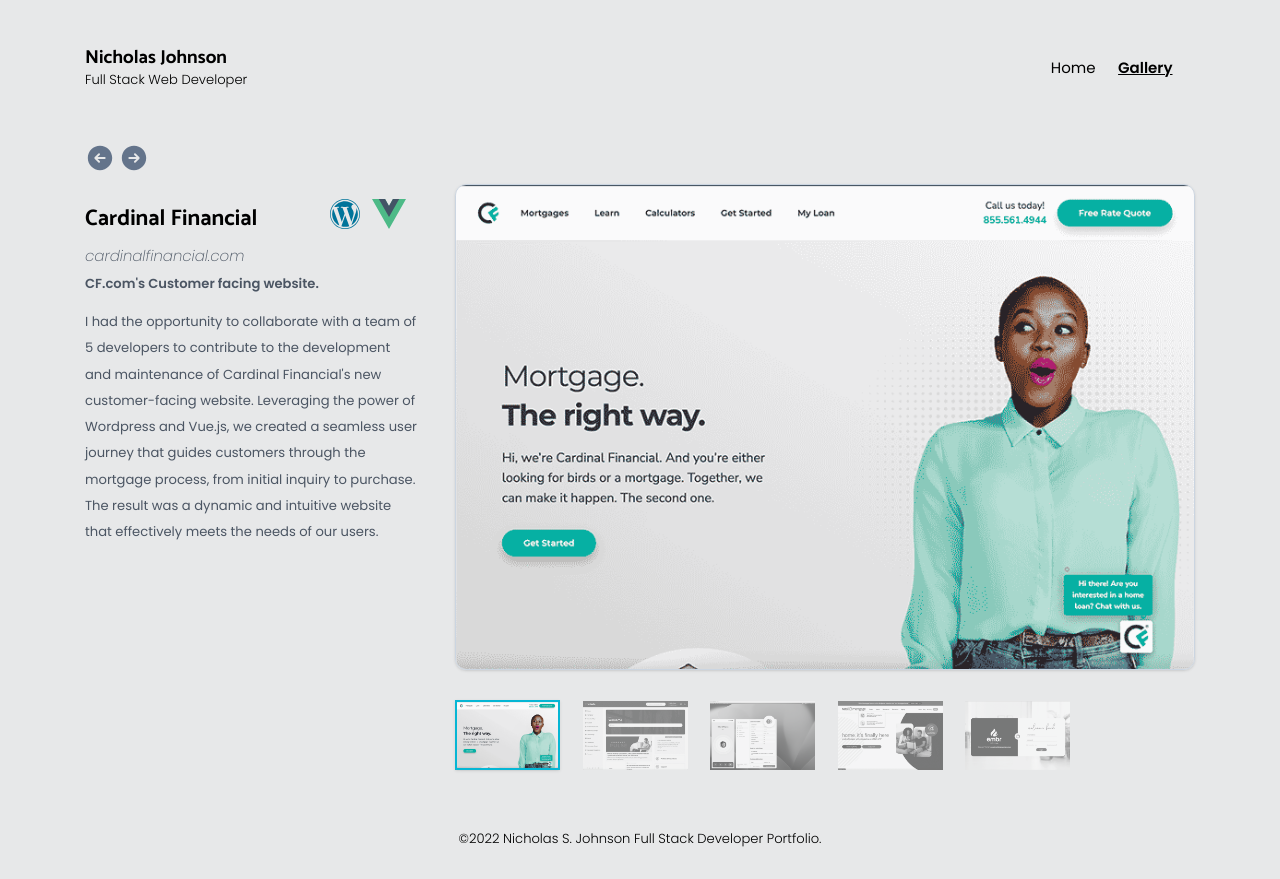
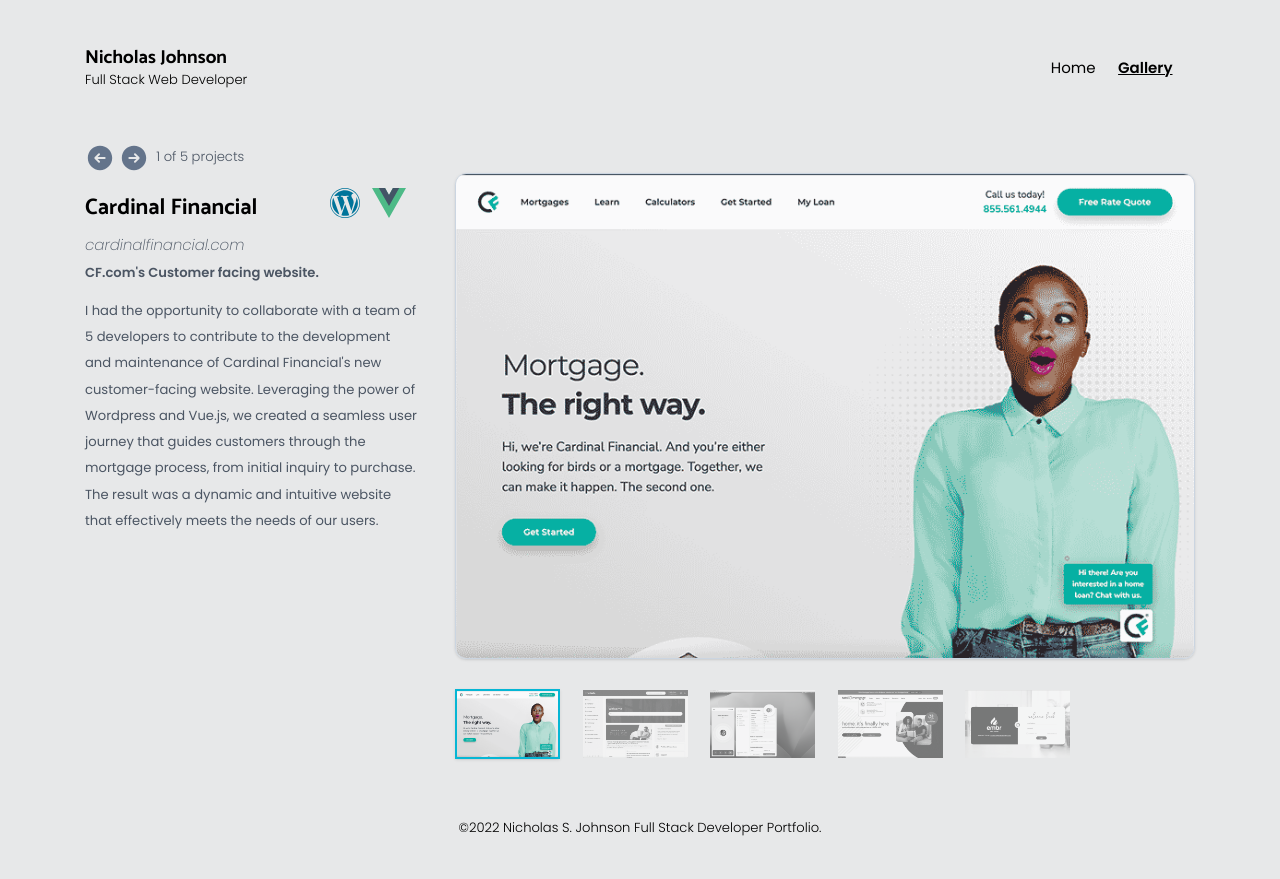
Before and after one commit to n1ch0la5/portfolio2, a Vue app: page /gallery in a window 1280 px wide. Built offline with nearby package versions, Linux system fonts and the light colour scheme.

Commit message:
added pinia store

```diff
--- a/package.json
+++ b/package.json
@@ -11,6 +11,7 @@
   "dependencies": {
     "@heroicons/vue": "^2.0.13",
     "@vueuse/core": "^9.6.0",
+    "pinia": "^2.1.7",
     "typescript": "^4.9.4",
     "vue": "^3.2.45",
     "vue-router": "^4.0.13"
--- a/src/main.ts
+++ b/src/main.ts
@@ -1,6 +1,13 @@
 import { createApp } from 'vue'
 import './style.css'
+import { createPinia } from 'pinia'
 import App from './App.vue'
 import router from './router'
 
-createApp(App).use(router).mount('#app')
+const pinia = createPinia()
+const app = createApp(App)
+
+app.use(pinia)
+app.use(router)
+
+app.mount('#app')
--- /dev/null
+++ b/src/stores/project.ts
@@ -0,0 +1,29 @@
+import { defineStore } from 'pinia'
+import { ref, computed } from 'vue'
+
+export const useProjectStore = defineStore('project', () => {
+
+    interface Project {
+        id: number,
+        title: string,
+        url: string,
+        link: string,
+        description: string,
+        about: string,
+        name: string,
+        image: string,
+        logos: string[]
+    }
+
+    const projects = ref<Project[]>([
+        {id: 1, title: 'Cardinal Financial', url: 'cardinalfinancial.com', link: 'https://www.cardinalfinancial.com', description: 'CF.com\'s Customer facing website.', about: "I had the opportunity to collaborate with a team of 5 developers to contribute to the development and maintenance of Cardinal Financial's new customer-facing website. Leveraging the power of Wordpress and Vue.js, we created a seamless user journey that guides customers through the mortgage process, from initial inquiry to purchase. The result was a dynamic and intuitive website that effectively meets the needs of our users.", name: 'cardinalfinancial.com', image: 'cf_com', logos: ['wordpress', 'vue']},
+        {id: 2, title: 'CF Hub', url: 'thehub.cardinalfinancial.com', link: '', description: 'Cardinal Financial Employee hub.', about: "As my inaugural project with Cardinal Financial, I had the privilege of working alongside two other developers to build and maintain a new employee-facing hub, complete with company announcements, achievements, and other engaging features. Utilizing Wordpress and Vue.js, we were able to create a dynamic and user-friendly intranet that fosters communication and collaboration within the organization. Overall, it was a rewarding experience and I am excited to see how this resource continues to support and enhance the experience of our employees.", name: 'thehub', image: 'thehub', logos: ['wordpress', 'vue']},
+        {id: 3, title: 'Ringlead Sales Dialer', url: '', link: '', description: 'Internal Sales Dialer used by our team of 200+ Salesmen.', about: "Worked with a team of developers to create an internal sales dialer in Vite/Vue/Typescript and a Python Backend on AWS. I was in charge of creating pinia stores and implementing websockets with middle out compression to connect our front and back ends for lightning quick response times.", name: 'Ringlead', image: 'ringlead', logos: ['vue']},
+        {id: 4, title: 'Total Mortgage', url: 'totalmortgage.com', link: 'https://www.totalmortgage.com', description: 'Customer facing website', about: "One of my first significant projects using the Laravel framework was the development of totalmortgage.com. Alongside my team, I employed Laravel and Vue.js to create a comprehensive mortgage website that featured a customer portal for tracking loan progress (think Dominos pizza tracker for mortgages). The result was a user-friendly and efficient platform that streamlined the mortgage process for both customers and the company. This project presented a great opportunity for me to demonstrate my skills and expand my expertise in Laravel and Vue.js, and it was both challenging and rewarding.", name: 'totalmortgage.com', image: 'tms_com', logos: ['laravel', 'vue']},
+        {id: 5, title: 'TMS Embr', url: 'marketing.totalmortgage.com', link: '', description: 'Marketing task manager, and promotional material generator.', about: "As a developer, I had the chance to work on a project called Embr, an in-house task manager and promotional material generator specifically designed for the Total Mortgage marketing team. With features similar to Asana or Monday, Embr was built using React and a Laravel backend/API and marked my first experience working with JavaScript frameworks. Embr served as a valuable tool for the marketing team, helping them to organize and manage their tasks and promotional materials more efficiently. It was a challenging and rewarding project that allowed me to expand my skills and deepen my understanding of these technologies.", name: 'embr', image: 'embr', logos: ['laravel', 'react']},
+      ]);
+
+      const projectCount = computed(() => projects.value.length)
+
+    return { projects, projectCount }
+  })
--- a/src/views/GalleryView.vue
+++ b/src/views/GalleryView.vue
@@ -1,18 +1,14 @@
 <script setup lang="ts">
 import { ref, computed } from "vue"
 import { ArrowLeftCircleIcon, ArrowRightCircleIcon } from '@heroicons/vue/24/solid'
+import { useProjectStore } from "../stores/project"
 
-const projects = ref([
-  {id: 1, title: 'Cardinal Financial', url: 'cardinalfinancial.com', link: 'https://www.cardinalfinancial.com', description: 'CF.com\'s Customer facing website.', about: "I had the opportunity to collaborate with a team of 5 developers to contribute to the development and maintenance of Cardinal Financial's new customer-facing website. Leveraging the power of Wordpress and Vue.js, we created a seamless user journey that guides customers through the mortgage process, from initial inquiry to purchase. The result was a dynamic and intuitive website that effectively meets the needs of our users.", name: 'cardinalfinancial.com', image: 'cf_com', logos: ['wordpress', 'vue']},
-  {id: 2, title: 'CF Hub', url: 'thehub.cardinalfinancial.com', link: '', description: 'Cardinal Financial Employee hub.', about: "As my inaugural project with Cardinal Financial, I had the privilege of working alongside two other developers to build and maintain a new employee-facing hub, complete with company announcements, achievements, and other engaging features. Utilizing Wordpress and Vue.js, we were able to create a dynamic and user-friendly intranet that fosters communication and collaboration within the organization. Overall, it was a rewarding experience and I am excited to see how this resource continues to support and enhance the experience of our employees.", name: 'thehub', image: 'thehub', logos: ['wordpress', 'vue']},
-  {id: 3, title: 'Ringlead Sales Dialer', url: '', link: '', description: 'Internal Sales Dialer used by our team of 200+ Salesmen.', about: "Worked with a team of developers to create an internal sales dialer in Vite/Vue/Typescript and a Python Backend on AWS. I was in charge of creating pinia stores and implementing websockets with middle out compression to connect our front and back ends for lightning quick response times.", name: 'Ringlead', image: 'ringlead', logos: ['vue']},
-  {id: 4, title: 'Total Mortgage', url: 'totalmortgage.com', link: 'https://www.totalmortgage.com', description: 'Customer facing website', about: "One of my first significant projects using the Laravel framework was the development of totalmortgage.com. Alongside my team, I employed Laravel and Vue.js to create a comprehensive mortgage website that featured a customer portal for tracking loan progress (think Dominos pizza tracker for mortgages). The result was a user-friendly and efficient platform that streamlined the mortgage process for both customers and the company. This project presented a great opportunity for me to demonstrate my skills and expand my expertise in Laravel and Vue.js, and it was both challenging and rewarding.", name: 'totalmortgage.com', image: 'tms_com', logos: ['laravel', 'vue']},
-  {id: 5, title: 'TMS Embr', url: 'marketing.totalmortgage.com', link: '', description: 'Marketing task manager, and promotional material generator.', about: "As a developer, I had the chance to work on a project called Embr, an in-house task manager and promotional material generator specifically designed for the Total Mortgage marketing team. With features similar to Asana or Monday, Embr was built using React and a Laravel backend/API and marked my first experience working with JavaScript frameworks. Embr served as a valuable tool for the marketing team, helping them to organize and manage their tasks and promotional materials more efficiently. It was a challenging and rewarding project that allowed me to expand my skills and deepen my understanding of these technologies.", name: 'embr', image: 'embr', logos: ['laravel', 'react']},
-]);
+const store = useProjectStore();
+const {projects, projectCount } = store;
 
-const selectedId = ref(projects.value[0].id)
+const selectedId = ref(projects[0].id)
 const selected = computed(() => {
-  return projects.value.filter((p) =>
+  return projects.filter((p) =>
     p.id === selectedId.value
   )[0]
 })
@@ -31,7 +27,7 @@ const getSvgUrl = (name: string) => {
 
 const nextProject = (): void => {
   const next = selectedId.value + 1
-  if (next > projects.value.length) {
+  if (next > projects.length) {
     selectedId.value = 1
   } else {
     selectedId.value = next
@@ -42,7 +38,7 @@ const nextProject = (): void => {
 const previousProject = (): void => {
   const next = selectedId.value - 1
   if (next <= 0) {
-    selectedId.value = projects.value.length
+    selectedId.value = projects.length
   } else {
     selectedId.value = next
   }
@@ -51,10 +47,13 @@ const previousProject = (): void => {
 </script>
 <template>
   <div>
-    <div class="w-full flex space-x-1 items-center justify-center lg:justify-start mb-3">
-        <ArrowLeftCircleIcon class="text-slate-500 hover:text-slate-400 transition-color duration-200 w-8" @click="previousProject" />
-        <ArrowRightCircleIcon class="text-slate-500 hover:text-slate-400 transition-color duration-200 w-8" @click="nextProject"  />
+    <div class="w-full flex items-center justify-start space-x-2">
+      <div class=" flex space-x-1 items-center justify-center lg:justify-start">
+          <ArrowLeftCircleIcon class="text-slate-500 hover:text-slate-400 transition-color duration-200 w-8" @click="previousProject" />
+          <ArrowRightCircleIcon class="text-slate-500 hover:text-slate-400 transition-color duration-200 w-8" @click="nextProject"  />
       </div>
+      <p class="text-sm font-light text-gray-600">{{ selectedId }} of {{ projectCount }} projects</p>
+  </div>
   <div class="flex flex-col lg:flex-row lg:justify-between lg:items-start pb-8 pt-6 lg:pt-0">
 
     <div class="w-full lg:w-1/3 lg:pr-10 mb-24 lg:mb-0 order-2 lg:order-1">
```
Also changed, not shown: 1 other file (tests, documents, lock files or other folders).
